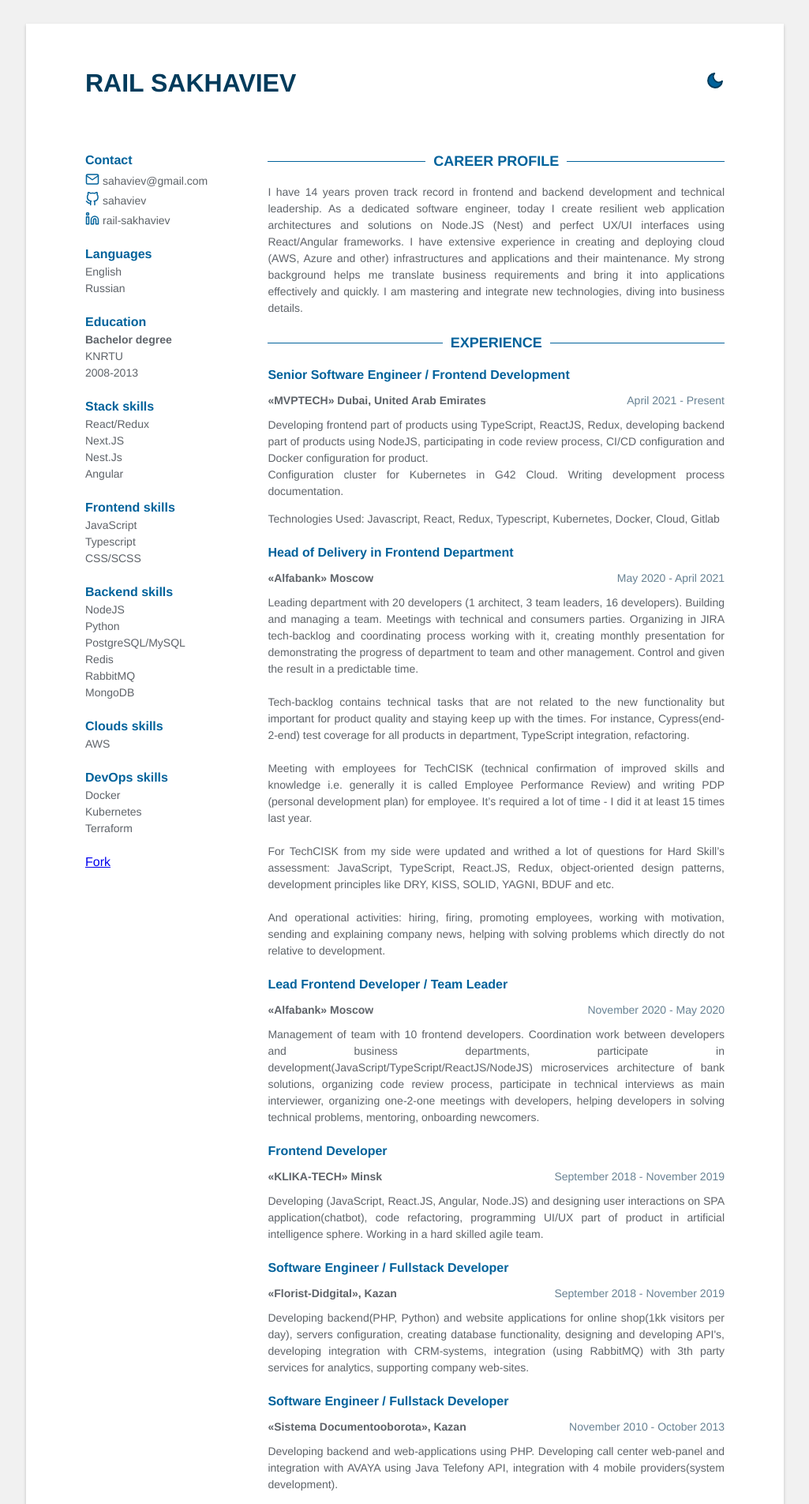
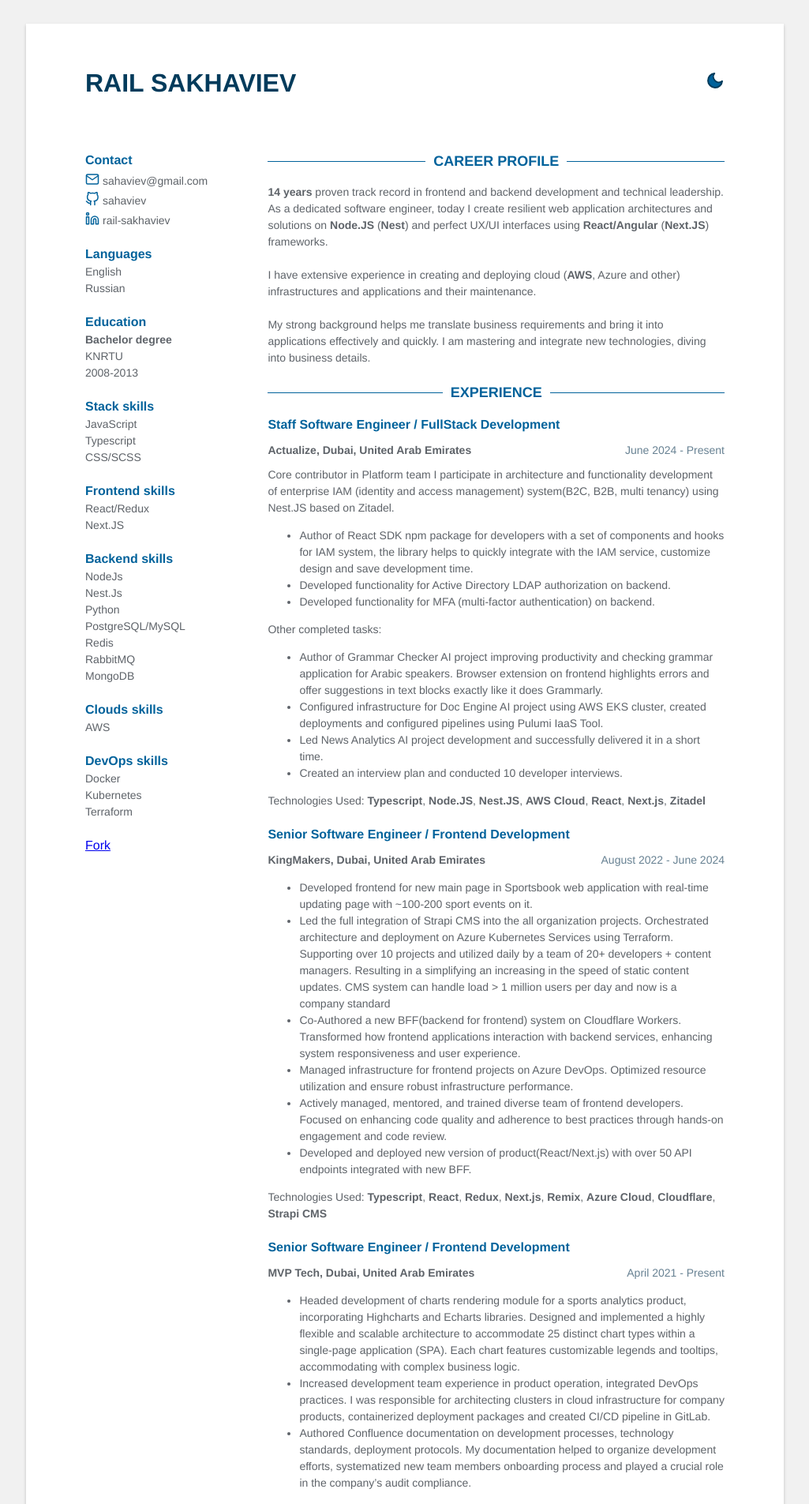
Before and after one commit to sahaviev/sahaviev.github.io, a Jekyll site: the page built from index.html, in a window 1280 px wide. Shown: the top 1905 px of the page at 79% size, without its empty margins (127-1152 px from the left). Built offline with Jekyll 4.4.1, drawn with Linux system fonts in a browser that asks for light colours; comment, search, counter and statistics services are not loaded; some of the changed text lies outside the part shown.

Commit message:
update experience section

```diff
--- a/_data/data.yml
+++ b/_data/data.yml
@@ -24,18 +24,17 @@
 skills:
   - category: Stack
     skill:
-      - React/Redux
-      - Next.JS
-      - Nest.Js
-      - Angular
-  - category: Frontend
-    skill:
       - JavaScript
       - Typescript
       - CSS/SCSS
+  - category: Frontend
+    skill:
+      - React/Redux
+      - Next.JS
   - category: Backend
     skill:
-      - NodeJS
+      - NodeJs
+      - Nest.Js
       - Python
       - PostgreSQL/MySQL
       - Redis
@@ -52,89 +51,208 @@
 
 # Profile
 profile: |
-  I have 14 years proven track record in frontend and backend development and technical leadership. As a dedicated
-  software engineer, today I create resilient web application architectures and solutions on
-
-  Node.JS (Nest) and perfect UX/UI interfaces using React/Angular frameworks.
-  I have extensive experience in creating and deploying cloud (AWS, Azure and other) infrastructures and applications
+  <strong>14 years</strong> proven track record in frontend and backend development and technical leadership. As a dedicated
+  software engineer, today I create resilient web application architectures and solutions on <strong>Node.JS</strong>
+  (<strong>Nest</strong>) and perfect UX/UI interfaces using <strong>React/Angular</strong> (<strong>Next.JS</strong>) frameworks.
+  <br /><br />
+  I have extensive experience in creating and deploying cloud (<strong>AWS</strong>, Azure and other) infrastructures and applications
   and their maintenance.
-
+  <br /><br />
   My strong background helps me translate business requirements and bring it into applications effectively and quickly. I
   am mastering and integrate new technologies, diving into business details.
 
 # Experience
 experience:
+  - role: Staff Software Engineer / FullStack Development
+    time: June 2024 - Present
+    company: Actualize, Dubai, United Arab Emirates
+    country: United Arab Emirates
+    details: |
+      Core contributor in Platform team I participate in architecture and functionality development of enterprise IAM
+      (identity and access management) system(B2C, B2B, multi tenancy) using Nest.JS based on Zitadel.
+        <ul>
+          <li>
+            Author of React SDK npm package for developers with a set of components and hooks for IAM system,
+            the library helps to quickly integrate with the IAM service, customize design and save development time.
+          </li>
+          <li>
+            Developed functionality for Active Directory LDAP authorization on backend.
+          </li>
+          <li>
+            Developed functionality for MFA (multi-factor authentication) on backend.
+          </li>
+        </ul>
+      Other completed tasks:
+        <ul>
+          <li>
+            Author of Grammar Checker AI project improving productivity and checking grammar application for Arabic speakers.
+            Browser extension on frontend highlights errors and offer suggestions in text blocks exactly like it does Grammarly.
+          </li>
+          <li>
+            Configured infrastructure for Doc Engine AI project using AWS EKS cluster, created deployments and configured
+            pipelines using Pulumi IaaS Tool.
+          </li>
+          <li>
+            Led News Analytics AI project development and successfully delivered it in a short time.
+          </li>
+          <li>
+            Created an interview plan and conducted 10 developer interviews.
+          </li>
+        </ul>
+    technologies_used: |
+      <strong>Typescript</strong>, <strong>Node.JS</strong>, <strong>Nest.JS</strong>, <strong>AWS Cloud</strong>,
+      <strong>React</strong>, <strong>Next.js</strong>, <strong>Zitadel</strong>
+
+  - role: Senior Software Engineer / Frontend Development
+    time: August 2022 - June 2024
+    company: KingMakers, Dubai, United Arab Emirates
+    country: United Arab Emirates
+    details: |
+      <ul>
+        <li>Developed frontend for new main page in Sportsbook web application with real-time updating page with ~100-200 sport
+        events on it.</li>
+        <li>Led the full integration of Strapi CMS into the all organization projects. Orchestrated architecture and deployment
+        on Azure Kubernetes Services using Terraform. Supporting over 10 projects and utilized daily by a team of
+        20+ developers + content managers. Resulting in a simplifying an increasing in the speed of static content updates.
+        CMS system can handle load > 1 million users per day and now is a company standard</li>
+        <li>Co-Authored a new BFF(backend for frontend) system on Cloudflare Workers.
+        Transformed how frontend applications interaction with backend services,
+        enhancing system responsiveness and user experience.</li>
+        <li>Managed infrastructure for frontend projects on Azure DevOps. Optimized resource utilization and
+        ensure robust infrastructure performance.</li>
+        <li>Actively managed, mentored, and trained diverse team of frontend developers. Focused on enhancing code
+        quality and adherence to best practices through hands-on engagement and code review.</li>
+        <li>Developed and deployed new version of product(React/Next.js) with over 50 API endpoints integrated with new BFF.</li>
+      </ul>
+    technologies_used: |
+      <strong>Typescript</strong>, <strong>React</strong>, <strong>Redux</strong>, <strong>Next.js</strong>,
+      <strong>Remix</strong>, <strong>Azure Cloud</strong>, <strong>Cloudflare</strong>, <strong>Strapi CMS</strong>
+
   - role: Senior Software Engineer / Frontend Development
     time: April 2021 - Present
-    company: «MVPTECH» Dubai, United Arab Emirates
+    company: MVP Tech, Dubai, United Arab Emirates
+    country: United Arab Emirates
     details: |
-      Developing frontend part of products using TypeScript, ReactJS, Redux, developing backend part of products using
-      NodeJS, participating in code review process, CI/CD configuration and Docker configuration for product.<br />
-      Configuration cluster for Kubernetes in G42 Cloud. Writing development process documentation.
+      <ul>
+        <li>
+          Headed development of charts rendering module for a sports analytics product, incorporating Highcharts and
+          Echarts libraries. Designed and implemented a highly flexible and scalable architecture to accommodate 25
+          distinct chart types within a single-page application (SPA). Each chart features customizable legends and tooltips,
+          accommodating with complex business logic.
+        </li>
+        <li>
+          Increased development team experience in product operation, integrated DevOps practices. I was responsible for
+          architecting clusters in cloud infrastructure for company products, containerized deployment packages and
+          created CI/CD pipeline in GitLab.
+        </li>
+        <li>
+          Authored Confluence documentation on development processes, technology standards, deployment protocols. My
+          documentation helped to organize development efforts, systematized new team members onboarding process
+          and played a crucial role in the company’s audit compliance.
+        </li>
+      </ul>
     technologies_used: |
-      Javascript, React, Redux, Typescript, Kubernetes, Docker, Cloud, Gitlab
+      <strong>TypeScript</strong>, <strong>Node.js</strong>, <strong>React</strong>, <strong>Huawei Cloud</strong>,
+      <strong>Kubernetes</strong>, <strong>Docker</strong>, <strong>Gitlab</strong>
 
-  - role: Head of Delivery in Frontend Department
+  - role: Head of Delivery Frontend / Engineering Manager
     time: May 2020 - April 2021
-    company: «Alfabank» Moscow
+    company: Alfabank, Moscow, Russia
     country: Russian Federation
     details: |
-      Leading department with 20 developers (1 architect, 3 team leaders, 16 developers).
-      Building and managing a team. Meetings with technical and consumers parties.
-      Organizing in JIRA tech-backlog and coordinating process working with it, creating monthly presentation for
-      demonstrating the progress of department to team and other management. Control and given the result in a
-      predictable time.
-      <br /><br />
-      Tech-backlog contains technical tasks that are not related to the new functionality but important for product
-      quality and staying keep up with the times. For instance, Cypress(end-2-end) test coverage for all products in
-      department, TypeScript integration, refactoring.
-      <br /><br />
-      Meeting with employees for TechCISK (technical confirmation of improved skills and knowledge i.e. generally it is
-      called Employee Performance Review) and writing PDP (personal development plan) for employee.
-      It’s required a lot of time - I did it at least 15 times last year.
-      <br /><br />
-      For TechCISK from my side were updated and writhed a lot of questions for Hard Skill’s assessment: JavaScript,
-      TypeScript, React.JS, Redux, object-oriented design patterns, development principles like DRY, KISS, SOLID,
-      YAGNI, BDUF and etc.
-      <br /><br />
-      And operational activities: hiring, firing, promoting employees, working with motivation, sending and explaining
+      Led department of 20 developers (1 architect, 3 team leaders, 16 developers).
+      <ul>
+        <li>
+          Organized technical backlog with frontend debt tasks for 10 teams: as result teams solved problems in pipelines,
+          implemented screenshot testing tools and integrated it to company design system, fixed lots of technical debt
+          tasks, each team integrated Cypress and wrote tests(>90% covered) for their projects.
+        </li>
+        <li>
+          Implemented effective retention strategies that halved employee churn in my subdivision, saving the company
+          equivalent of 15 months’ salary of an average developer.
+        </li>
+        <li>
+          Headed workplace improvement strategies that propelled employee job satisfaction from 70% to 94%, as
+          evidenced by HR surveys — the highest increase across all 4 subdivisions. This achievement not only boosted
+          morale but also enhanced productivity and team cohesion.
+        </li>
+      </ul>
+      Operational work: employees hiring, firing, promoting and motivating. Sending and explaining
       company news, helping with solving problems which directly do not relative to development.
 
   - role: Lead Frontend Developer / Team Leader
     time: November 2020 - May 2020
-    company: «Alfabank» Moscow
+    company: Alfabank, Moscow, Russia
     country: Russian Federation
     details: |
-      Management of team with 10 frontend developers. Coordination work between developers and business departments,
-      participate in development(JavaScript/TypeScript/ReactJS/NodeJS) microservices architecture of bank solutions,
-      organizing code review process, participate in technical interviews as main interviewer,
-      organizing one-2-one meetings with developers, helping developers in solving technical problems,
-      mentoring, onboarding newcomers.
-
-  - role: Frontend Developer
-    time: September 2018 - November 2019
-    company: «KLIKA-TECH» Minsk
-    country: Republic of Belarus
-    details: |
-      Developing (JavaScript, React.JS, Angular, Node.JS) and designing user interactions on SPA application(chatbot),
-      code refactoring, programming UI/UX part of product in artificial intelligence sphere. Working in a hard skilled agile team.
+      Coordinated work of different teams (10 frontend developers), ensuring efficient and fast solution of business needs.
+      <ul>
+        <li>
+          Developed of a micro-frontend architecture, for centralized authentication service utilized across
+          12 distinct services within the platform.
+        </li>
+        <li>
+          Led team of 8 developers in refactoring and developing frontend applications that previously lagged in
+          compliance with company standards and utilized outdated technologies. My leadership led successful refactoring
+          of 5 actively developed project from JavaScript to TypeScript, established mandatory code reviews for new PRs,
+          and facilitated adoption of standardized company utilities and libraries, enhancing both code quality and team
+          performance.
+        </li>
+        <li>
+          Conducted numerous technical interviews, organized one-2-one meetings with developers, helped developers
+          solving technical problems, mentored and onboarding newcomers.
+        </li>
+      </ul>
+    technologies_used: |
+      <strong>JavaScript</strong>, <strong>TypeScript</strong>, <strong>React</strong>, <strong>Redux</strong>
 
   - role: Software Engineer / Fullstack Developer
     time: September 2018 - November 2019
-    company: «Florist-Didgital», Kazan
+    company: Florist-Digital, Kazan, Russia
     country: Russian Federation
     details: |
-      Developing backend(PHP, Python) and website applications for online shop(1kk visitors per day), servers configuration,
-      creating database functionality, designing and developing API's, developing integration with CRM-systems,
-      integration (using RabbitMQ) with 3th party services for analytics, supporting company web-sites.
+      <ul>
+        <li>
+          Developed frontend and backend components of an audio message recording system in checkout payment</li>
+          completion page of flowers delivery website(~100k users per day in high season).
+        <li>
+          Configured FreeSwitch PBX IVR menu(using Python) to enable customers listen these messages via
+          toll-free number. This feature was marketing experiment to create a unique touchpoint in the purchasing journey.
+        </li>
+        <li>
+          Developed a high-capacity service for logging integration tool interactions, equipped with a REST API for data
+          access. System supports logging of ~100,000 messages per day.</li>
+        <li>
+          Developed new checkout and main page designs.
+        </li>
+      </ul>
+    technologies_used: |
+      <strong>JavaScript</strong>, <strong>PHP</strong>, <strong>Python</strong>,
+      <strong>MySQL</strong>, <strong>Nginx</strong>, <strong>Symfony</strong>, <strong>RabbitMQ</strong>
 
   - role: Software Engineer / Fullstack Developer
     time: November 2010 - October 2013
-    company: «Sistema Documentooborota», Kazan
+    company: Document Management Systems, Kazan, Russia
     country: Russian Federation
     details: |
-      Developing backend and web-applications using PHP. Developing call center web-panel and integration with AVAYA using
-      Java Telefony API, integration with 4 mobile providers(system development).
+      <ul>
+        <li>
+          Integrated Avaya telephony with call center web data management system for operators handling emergency
+          hotline services, which resulted in a decreased response time over the 1 year since the adaptation in the region.
+        </li>
+        <li>
+          Developed SMS Gateway application for getting messages from emergency call number and sending it to the
+          call center for further processing.
+        </li>
+        <li>
+          Developed a comprehensive internal web application(using PHP and MySQL) to manage employee work hours,
+          overtimes accounting, tracking vacations, and oversee business trips. This tool has significantly streamlined
+          HR processes, improved record accuracy, and facilitated better workforce management.
+        </li>
+      </ul>
+    technologies_used: |
+      <strong>JavaScript</strong>, <strong>PHP</strong>, <strong>MySQL</strong>,
+      <strong>PostgreSQL</strong>, <strong>Nginx</strong>, <strong>Avaya</strong>
 
 #publications:
 #  - title: Random title of paper. An interesting one.
@@ -148,21 +266,6 @@
 #    conference: Some conference again, 2018
 
 certifications:
-  - title: JavaScript Advanced [2019]
-    link: https://testprovider.com/ru/Certificate/Search/TP37624469
-    details: |
-      TestProvider
-
-  - title: JavaScript Patterns [2019]
-    link: https://testprovider.com/ru/Certificate/Search/TP54477024
-    details: |
-      TestProvider
-
-  - title: Git Essential [2019]
-    link: https://testprovider.com/ru/Certificate/Search/TP79692936
-    details: |
-      TestProvider
-
   - title: Certificate of English Level [2019]
     link: https://www.efset.org/cert/fZQhQT
     details: |
@@ -177,17 +280,20 @@
 volunteering:
   - time: January 2020 - Present
     role: External Tutor (part time)
-    company: HtmlAcademy, Moscow
+    company: HtmlAcademy, Moscow, Russia
     country: Russian Federation
     details: |
-      Tutoring students during education on JavaScript courses: JavaScript 1(basics), JavaScript level 2(enterprice development patterns,
-      with object-oriented development), JavaScript level 3(ReactJS/TypeScript/Redux).
-  - time: September 2020 - 2021 April
-    role: External Tutor (part time)
-    company: Hexlet, Helsinki
-    country: Finland
-    details: |
-      “Hexlet“ education company currently based in Finland which help beginners to become programmers
-      and experienced developers to gain new knowledge and grow professionally.
-      List of my responsibilities as a part tutor: consulting, mentoring, code review, pair programming and studying
-      junior developers how to develop high quality programs.
+      During the 5 years I studied more then 100 people.
+      I was involved as a group teacher or as an individual mentor.
+      <br /><br />
+      <strong>Frontend development courses</strong>:
+      <ul>
+        <li>JavaScript 1. Simple JavaScript application</li>
+        <li>JavaScript 2. Complex JavaScript application</li>
+        <li>JavaScript 3. React/Redux Toolkit application on TypeScript</li>
+      </ul>
+      <strong>Backend development courses</strong>:
+      <ul>
+        <li>Node.js 1. Developing enterprise framework and REST API using Express.js</li>
+        <li>Node.js 2. Developing microservises architecture application using Nest.js + Mongo + PostgreSQL + RabbitMQ</li>
+      </ul>
--- /dev/null
+++ b/_includes/aws-certifications.html
@@ -0,0 +1,18 @@
+{% assign aws-certifications = site.data.data.aws-certifications %}
+{% if aws-certifications %}
+<section class="certifications">
+    <h2 class="title">AWS Certifications</h2>
+    {% for c in aws-certifications%}
+        <div class="certificate">
+            <span>
+                <a class="certificate-link" href="{{c.link}}">
+                    {{c.title}}
+                </a>
+            </span>
+            {% if c.details %}
+                <span class="details">- {{c.details}}</span>
+            {% endif %}
+        </div>
+    {% endfor %}
+</section>
+{% endif %}
--- /dev/null
+++ b/_includes/other-certifications.html
@@ -0,0 +1,18 @@
+{% assign certifications = site.data.data.certifications %}
+{% if certifications %}
+<section class="certifications">
+    <h2 class="title">Other Certifications</h2>
+    {% for c in certifications%}
+        <div class="certificate">
+            <span>
+                <a class="certificate-link" href="{{c.link}}">
+                    {{c.title}}
+                </a>
+            </span>
+            {% if c.details %}
+                <span class="details">- {{c.details}}</span>
+            {% endif %}
+        </div>
+    {% endfor %}
+</section>
+{% endif %}
--- a/_includes/volunteering.html
+++ b/_includes/volunteering.html
@@ -1,7 +1,7 @@
 {% assign volunteering = site.data.data.volunteering %}
 {% if volunteering %}
 <section class="volunteering">
-    <h2 class="title">Volunteering</h2>
+    <h2 class="title">VOLUNTURING AND EXTRA ACTIVITIES</h2>
     {% for vol in volunteering %}
         <div class="volunteering-item">
             <div class="role">
--- a/_sass/_base.scss
+++ b/_sass/_base.scss
@@ -1,6 +1,5 @@
 * {
     font-family: 'Helvetica', 'Arial', sans-serif;
-    text-align: justify;
     line-height: 1.5;
 }
 
--- a/index.html
+++ b/index.html
@@ -14,9 +14,10 @@
 
     <div class="main">
       {% include career-profile.html %}
+      {% include aws-certifications.html %}
       {% include experience.html %}
       {% include publications.html %}
-      {% include certifications.html %}
+      {% include other-certifications.html %}
       {% include volunteering.html %}
       {% include linkedin.html %}
     </div>
```
Also changed, not shown: Gemfile.lock (added).
